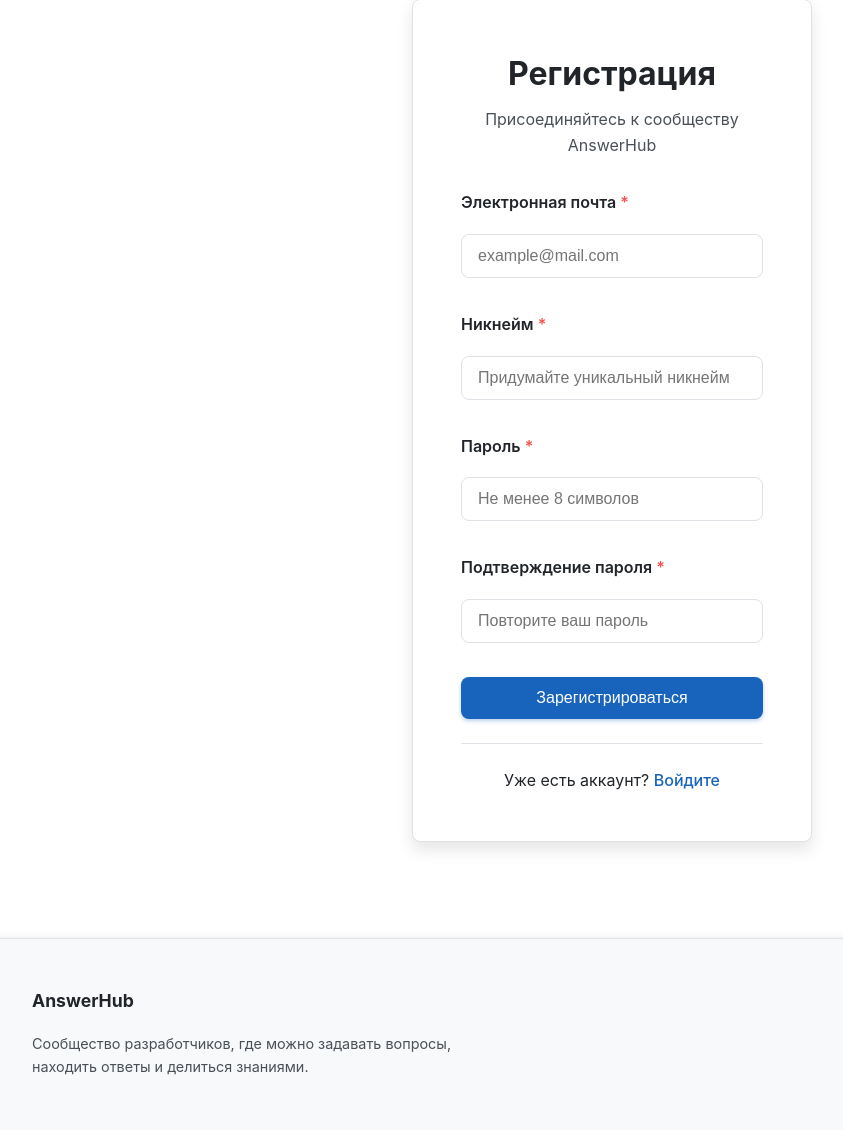
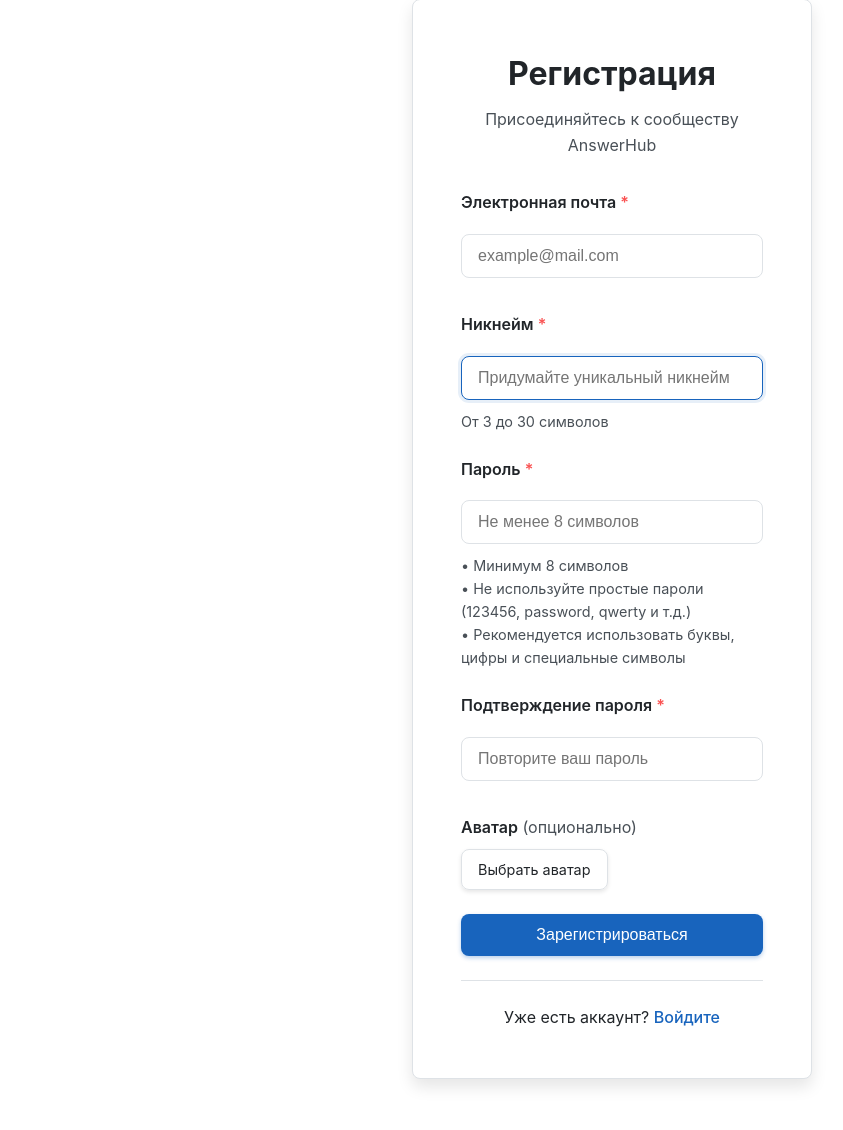
Before and after one commit to virsi/AnswerHub, a Django app: page /users/signup/ in a window 1280 px wide. Shown: the part 107-1237 px from the top of the page, without its empty margins (28-871 px from the left). Run offline with Django 5.2, Linux system fonts and the light colour scheme.

Commit message:
fixed sign up and login

```diff
--- a/templates/users/signup.html
+++ b/templates/users/signup.html
@@ -20,28 +20,86 @@
         <form class="auth-form" method="post" enctype="multipart/form-data">
             {% csrf_token %}
 
+            {% if form.errors %}
+                <div class="alert alert-error">
+                    <strong>Ошибка!</strong> Пожалуйста, исправьте ошибки ниже.
+                </div>
+            {% endif %}
+
             <!-- Электронная почта -->
             <div class="form-group">
-                <label for="signup-email" class="form-label">Электронная почта</label>
-                <input type="email" name="email" id="signup-email" class="form-input" placeholder="example@mail.com" required>
+                <label for="signup-email" class="form-label">{{ form.email.label }}</label>
+                {{ form.email }}
+                {% if form.email.errors %}
+                    <div class="form-error show">
+                        {% for error in form.email.errors %}
+                            {{ error }}
+                        {% endfor %}
+                    </div>
+                {% endif %}
             </div>
 
             <!-- Никнейм -->
             <div class="form-group">
-                <label for="signup-username" class="form-label">Никнейм</label>
-                <input type="text" name="username" id="signup-username" class="form-input" placeholder="Придумайте уникальный никнейм" required minlength="3" maxlength="30">
+                <label for="signup-username" class="form-label">{{ form.username.label }}</label>
+                {{ form.username }}
+                {% if form.username.help_text %}
+                    <div class="form-hint">{{ form.username.help_text }}</div>
+                {% endif %}
+                {% if form.username.errors %}
+                    <div class="form-error show">
+                        {% for error in form.username.errors %}
+                            {{ error }}
+                        {% endfor %}
+                    </div>
+                {% endif %}
             </div>
 
             <!-- Пароль -->
             <div class="form-group">
                 <label for="signup-password" class="form-label">Пароль</label>
-                <input type="password" name="password1" id="signup-password" class="form-input" placeholder="Не менее 8 символов" required minlength="8">
+                {{ form.password1 }}
+                <div class="form-hint">
+                    • Минимум 8 символов<br>
+                    • Не используйте простые пароли (123456, password, qwerty и т.д.)<br>
+                    • Рекомендуется использовать буквы, цифры и специальные символы
+                </div>
+                {% if form.password1.errors %}
+                    <div class="form-error show">
+                        {% for error in form.password1.errors %}
+                            {{ error }}
+                        {% endfor %}
+                    </div>
+                {% endif %}
             </div>
 
             <!-- Подтверждение пароля -->
             <div class="form-group">
                 <label for="signup-password-confirm" class="form-label">Подтверждение пароля</label>
-                <input type="password" name="password2" id="signup-password-confirm" class="form-input" placeholder="Повторите ваш пароль" required>
+                {{ form.password2 }}
+                {% if form.password2.errors %}
+                    <div class="form-error show">
+                        {% for error in form.password2.errors %}
+                            {{ error }}
+                        {% endfor %}
+                    </div>
+                {% endif %}
+            </div>
+
+            <!-- Аватар -->
+            <div class="form-group">
+                <div class="form-label optional">Аватар</div>
+                <div class="file-upload">
+                    {{ form.avatar }}
+                    <label for="signup-avatar" class="btn btn-outline">Выбрать аватар</label>
+                </div>
+                {% if form.avatar.errors %}
+                    <div class="form-error show">
+                        {% for error in form.avatar.errors %}
+                            {{ error }}
+                        {% endfor %}
+                    </div>
+                {% endif %}
             </div>
 
             <!-- Кнопка регистрации -->
--- a/users/views.py
+++ b/users/views.py
@@ -40,6 +40,8 @@ def signup(request):
             login(request, user)
             messages.success(request, f'Аккаунт создан! Добро пожаловать, {user.username}!')
             return redirect('questions:list')
+        else:
+            messages.error(request, f'Ошибка при создании аккаунта: {form.errors}')
     else:
         form = SignUpForm()
 
```
